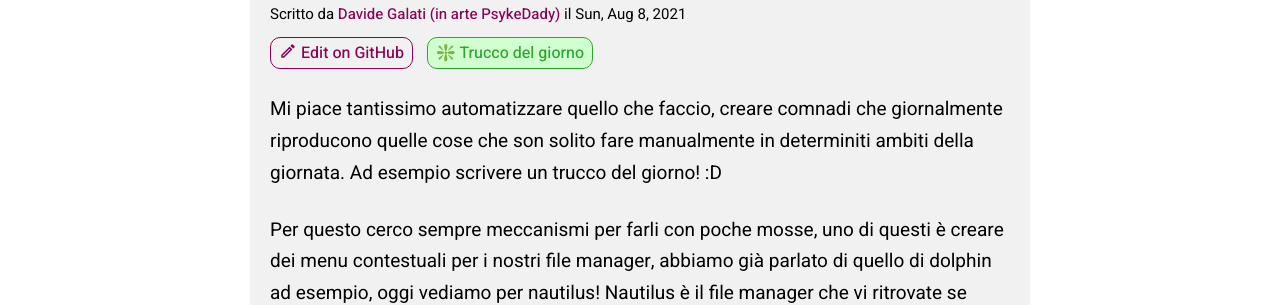
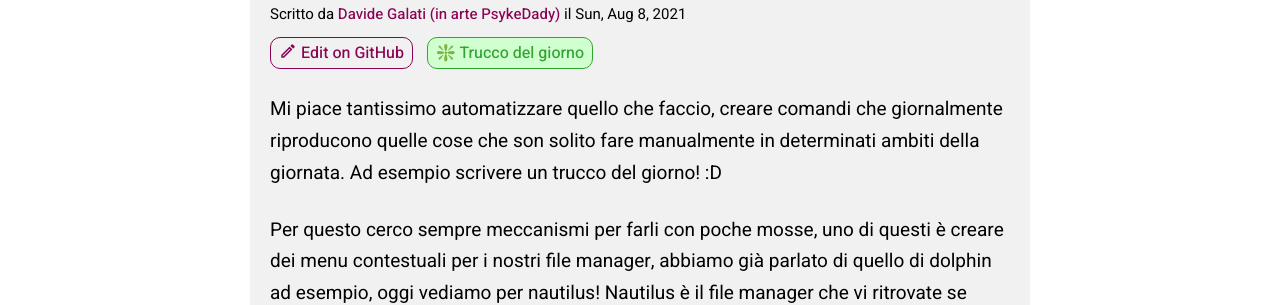
Before and after one commit to linuxhubit/linuxpeople_feed, a Jekyll site: the page built from _posts/trick/2021-08-08-crea-uno-script-nautilus.md, in a window 1280 px wide. Shown: the part 281-586 px from the top of the page. Built offline with Jekyll 4.4.1, drawn with Linux system fonts in a browser that asks for light colours; some of the changed text lies outside the part shown.

Commit message:
fix trucco del giorno

```diff
--- a/_posts/trick/2021-08-08-crea-uno-script-nautilus.md
+++ b/_posts/trick/2021-08-08-crea-uno-script-nautilus.md
@@ -8,7 +8,7 @@ author_github: PsykeDady
 tag: trick
 ---
 
-Mi piace tantissimo automatizzare quello che faccio, creare comnadi che giornalmente riproducono quelle cose che son solito fare manualmente in determiniti ambiti della giornata. Ad esempio scrivere un trucco del giorno! :D
+Mi piace tantissimo automatizzare quello che faccio, creare comandi che giornalmente riproducono quelle cose che son solito fare manualmente in determinati ambiti della giornata. Ad esempio scrivere un trucco del giorno! :D
 
 Per questo cerco sempre meccanismi per farli con poche mosse, uno di questi è creare dei menu contestuali per i nostri file manager, abbiamo già parlato di quello di dolphin ad esempio, oggi vediamo per nautilus!
 Nautilus è il file manager che vi ritrovate se avete gnome o distro simili, scriviamo il nostro script bash, ad esempio uno che crei una cartella con degli elementi selezionati:
```
Also changed, not shown: other parts of _posts/trick/2021-08-08-crea-uno-script-nautilus.md (+1 -1 lines).
